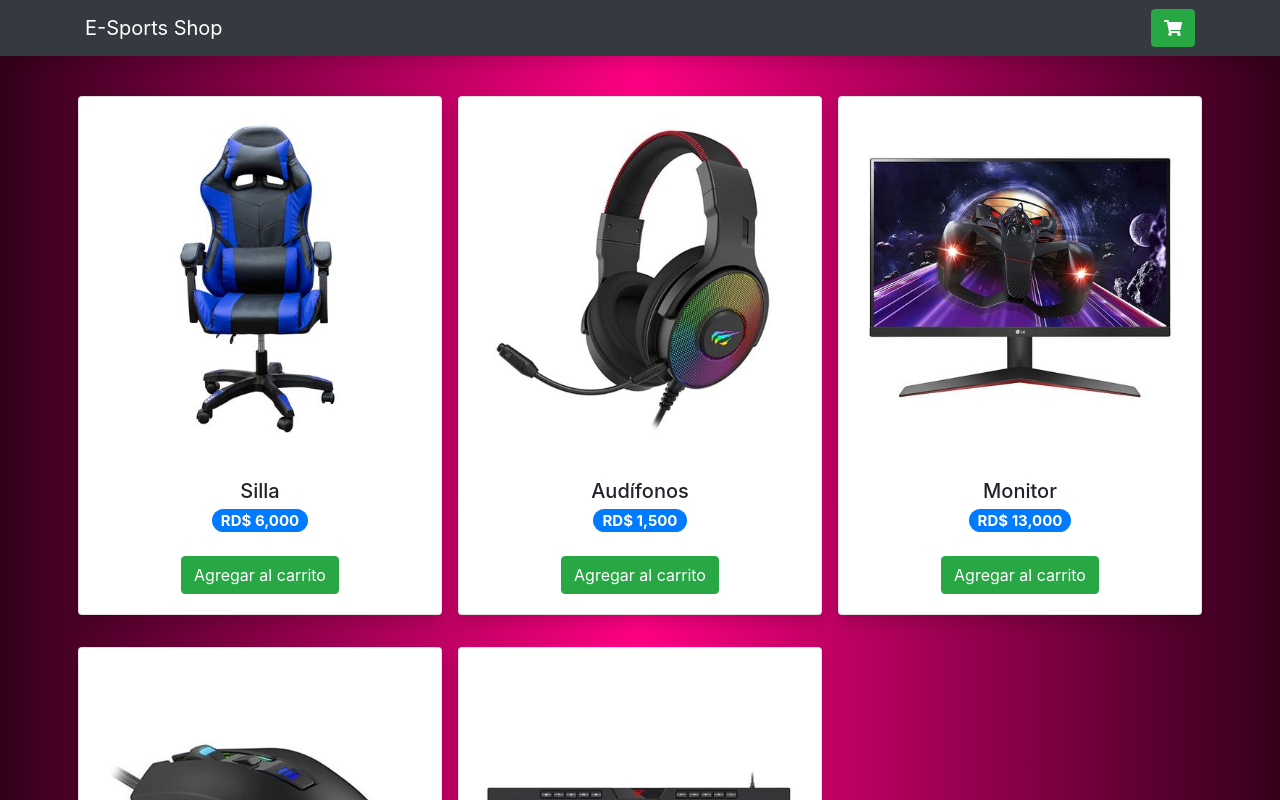
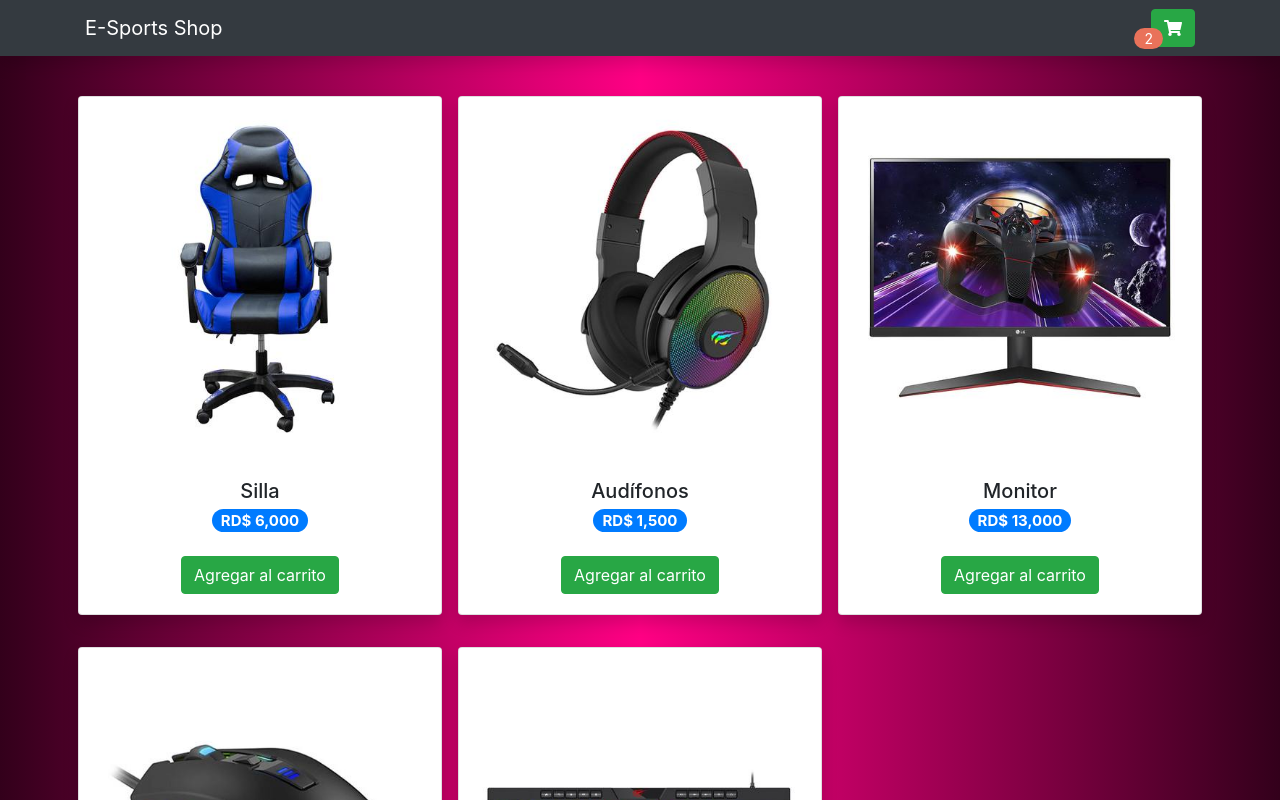
Before and after one commit to hernanreiq/E-Sports-Shop, a React (Create React App) app: page / in a window 1280 px wide. Shown: the top 800 px of the page. Built offline with nearby package versions, Linux system fonts and the light colour scheme.

Commit message:
BubbleAlert en el carro de compras

```diff
--- /dev/null
+++ b/src/components/bubble-alert.jsx
@@ -0,0 +1,18 @@
+import { Component } from "react";
+
+class BubbleAlert extends Component {
+    getNumber(n) {
+        if (!n) { return ' ' }
+        return n > 9 ? '9+' : n;
+    }
+    render() {
+        const { value } = this.props;
+        return (
+            <span className="bubble-content">
+                {this.getNumber(value)}
+            </span>
+        )
+    }
+}
+
+export default BubbleAlert;
--- /dev/null
+++ b/src/components/cart.jsx
@@ -0,0 +1,22 @@
+import { Component } from "react";
+import { Button } from "react-bootstrap";
+import { faShoppingCart } from "@fortawesome/free-solid-svg-icons";
+import { FontAwesomeIcon } from "@fortawesome/react-fontawesome";
+import BubbleAlert from "./bubble-alert";
+
+class Cart extends Component {
+    render() {
+        return (
+            <div>
+                <span className="bubble-alert">
+                    <BubbleAlert value={2} />
+                </span>
+                <Button variant="success" onClick={() => console.log('Show the cart')}>
+                    <FontAwesomeIcon icon={faShoppingCart} />
+                </Button>
+            </div>
+        )
+    }
+}
+
+export default Cart;
--- a/src/components/navbar.jsx
+++ b/src/components/navbar.jsx
@@ -1,7 +1,6 @@
 import { Component } from "react";
-import { Navbar, Container, Button } from "react-bootstrap";
-import { faShoppingCart } from "@fortawesome/free-solid-svg-icons";
-import { FontAwesomeIcon } from "@fortawesome/react-fontawesome";
+import { Navbar, Container } from "react-bootstrap";
+import Cart from "./cart";
 
 class NavbarCustom extends Component {
     render() {
@@ -9,9 +8,7 @@ class NavbarCustom extends Component {
             <Navbar bg="dark" expand="lg" className="shadow">
                 <Container>
                     <Navbar.Brand className="text-white">E-Sports Shop</Navbar.Brand>
-                    <Button variant="success" onClick={() => console.log('Show the cart')}>
-                        <FontAwesomeIcon icon={faShoppingCart} />
-                    </Button>
+                    <Cart />
                 </Container>
             </Navbar>
         )
--- a/src/css/index.css
+++ b/src/css/index.css
@@ -14,3 +14,18 @@ code {
   font-family: source-code-pro, Menlo, Monaco, Consolas, 'Courier New',
     monospace;
 }
+
+.bubble-alert {
+  position: relative;
+  left: 12px;
+  top: 12px;
+}
+
+.bubble-content {
+  background-color: #e9725a;
+  border-radius: 15px;
+  color: #FFF;
+  padding: 2px 10px;
+  font-size: 14px;
+  width: 20px;
+}
```
